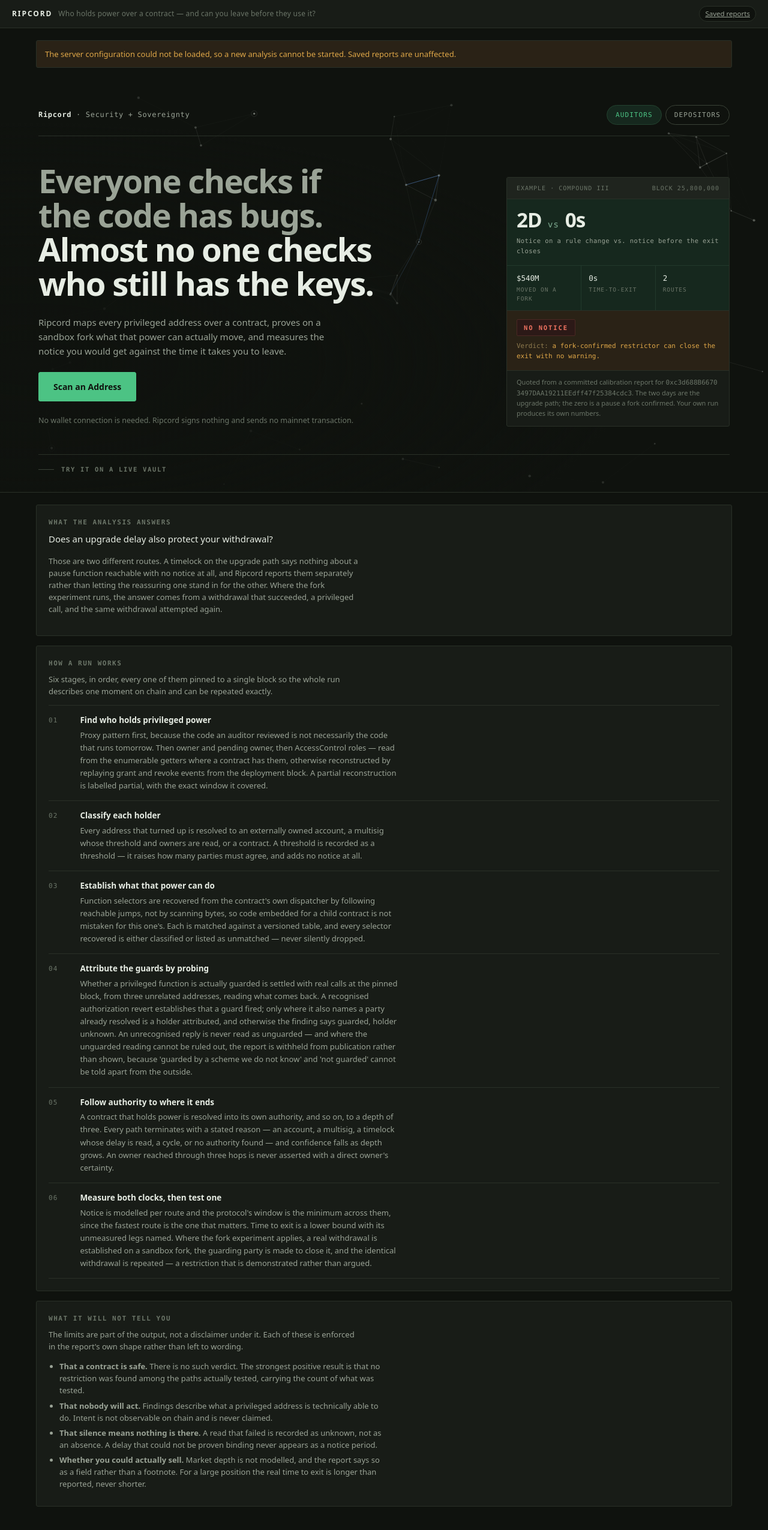
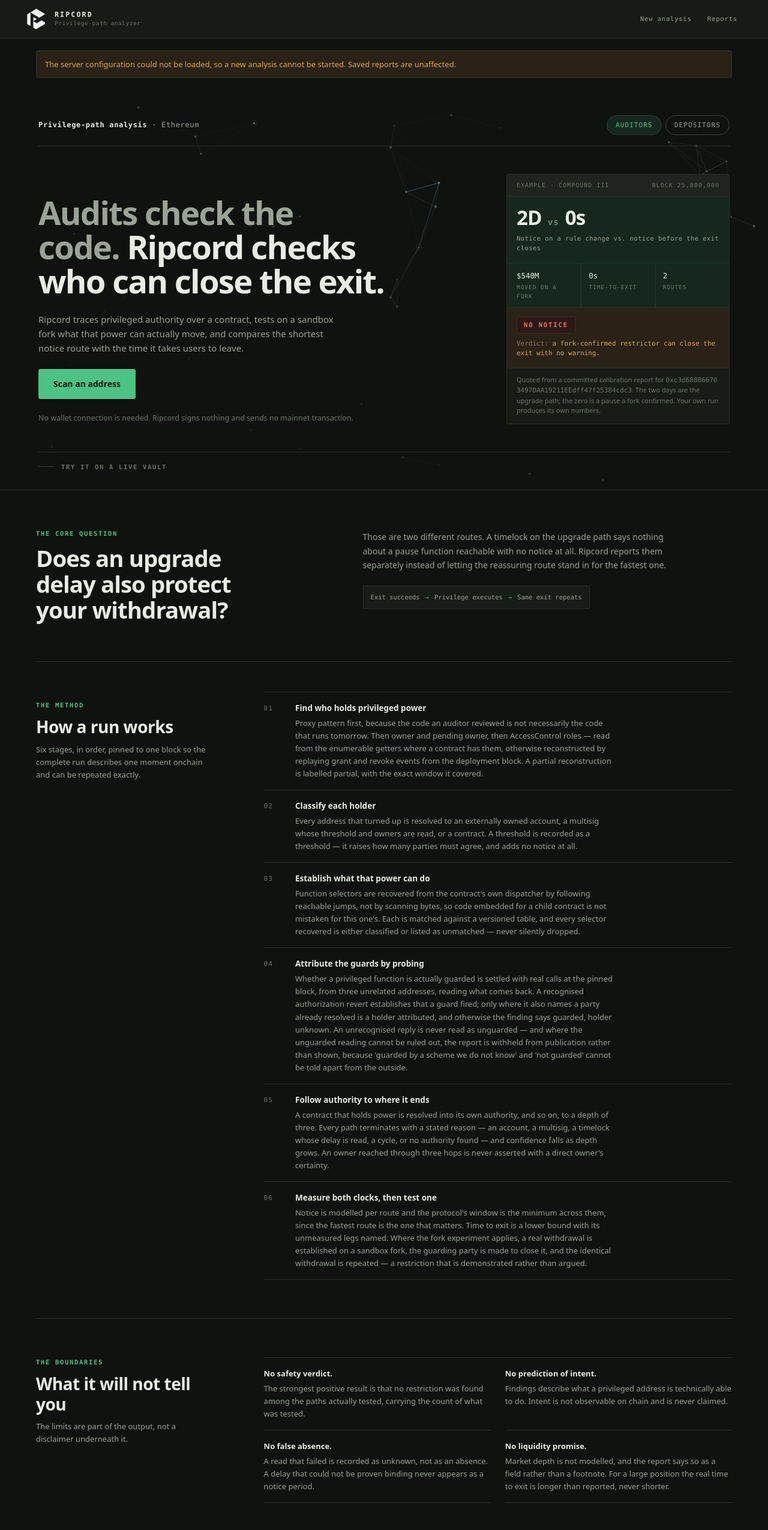
Before and after one commit to thomasdevving/ripcord, a React (Vite) app in the folder web/: page / in a window 1280 px wide. Shown: the top 2550 px of the page at 60% size. Built offline with nearby package versions, Linux system fonts and the light colour scheme; no server answers.

Commit message:
Polish webapp branding and homepage layout

```diff
--- a/web/index.html
+++ b/web/index.html
@@ -3,10 +3,12 @@
   <head>
     <meta charset="utf-8" />
     <meta name="viewport" content="width=device-width, initial-scale=1" />
-    <title>Ripcord — who holds power over a contract, and can you leave before they use it</title>
+    <meta name="theme-color" content="#0f120e" />
+    <link rel="icon" type="image/png" href="/ripcord-mark.png" />
+    <title>Ripcord — who can close the exit?</title>
     <meta
       name="description"
-      content="Ripcord maps privileged power over an EVM contract, measures the notice before the rules can change, and tests on a fork whether a holder's exit can be closed."
+      content="Ripcord traces privileged power over an EVM contract, measures the notice before the rules can change, and tests on a fork whether a holder's exit can be closed."
     />
     <!-- No analytics, no third-party font, no remote script. Every asset is
          same-origin, so opening a report page contacts nobody but this server. -->
--- a/web/src/App.tsx
+++ b/web/src/App.tsx
@@ -45,20 +45,39 @@ export function App(): ReactElement {
             navigate({ name: "home" });
           }}
         >
-          RIPCORD
-          <span>Who holds power over a contract — and can you leave before they use it?</span>
+          <span className="brand-mark" aria-hidden="true">
+            <img src="/ripcord-mark.png" alt="" />
+          </span>
+          <span className="brand-copy">
+            <span className="brand-name">RIPCORD</span>
+            <span className="brand-tagline">Privilege-path analyzer</span>
+          </span>
         </a>
         <div className="topbar-spacer" />
+        <nav className="topbar-nav" aria-label="Primary navigation">
+          <a
+            href="/scan"
+            className={`topbar-link ${route.name === "scan" ? "active" : ""}`}
+            aria-current={route.name === "scan" ? "page" : undefined}
+            onClick={(e) => {
+              e.preventDefault();
+              navigate({ name: "scan" });
+            }}
+          >
+            New analysis
+          </a>
           <a
             href="/saved"
-          className="chip"
+            className={`topbar-link ${route.name === "saved" || route.name === "report" ? "active" : ""}`}
+            aria-current={route.name === "saved" ? "page" : undefined}
             onClick={(e) => {
               e.preventDefault();
               navigate({ name: "saved" });
             }}
           >
-          Saved reports
+            Reports
           </a>
+        </nav>
       </header>
 
       {configError && (
--- a/web/src/components/Hero.tsx
+++ b/web/src/components/Hero.tsx
@@ -46,9 +46,9 @@ type View = "auditors" | "depositors";
 
 const SUBHEAD: Record<View, string> = {
   auditors:
-    "Ripcord maps every privileged address over a contract, proves on a sandbox fork what that power can actually move, and measures the notice you would get against the time it takes you to leave.",
+    "Ripcord traces privileged authority over a contract, tests on a sandbox fork what that power can actually move, and compares the shortest notice route with the time it takes users to leave.",
   depositors:
-    "Ripcord reads which keys are still held over the vault you are in, shows on a sandbox fork what those keys can close, and tells you whether your withdrawal clears before the rules can change.",
+    "Ripcord traces who can still change the vault you are in, tests on a sandbox fork whether they can close its exit, and compares their fastest route with your time to leave.",
 };
 
 /**
@@ -380,7 +380,7 @@ export function Hero({
       <div className="hb-frame">
         <div className="hb-top">
           <p className="hb-eyebrow">
-            <b>Ripcord</b> · Security + Sovereignty
+            <b>Privilege-path analysis</b> · Ethereum
           </p>
           <div className="hb-segmented" role="group" aria-label="Point of view">
             {(["auditors", "depositors"] as const).map((v) => (
@@ -400,19 +400,19 @@ export function Hero({
         <div className="hb-stage">
           <div className="hb-copy">
             <h1 className="hb-headline" id="hb-headline">
-              <span className="hb-setup">Everyone checks if the code has bugs.</span>{" "}
-              Almost no one checks who still has the keys.
+              <span className="hb-setup">Audits check the code.</span>{"\u00a0"}
+              Ripcord checks who can close the exit.
             </h1>
 
             <p className="hb-sub">{SUBHEAD[view]}</p>
 
             <div className="hb-actions">
               <button className="hb-btn" type="button" onClick={onScan}>
-                Scan an Address
+                Scan an address
               </button>
               {onOpenSample && (
                 <button className="hb-link" type="button" onClick={onOpenSample}>
-                  See a Sample Report
+                  See a sample report
                 </button>
               )}
             </div>
--- a/web/src/screens/HomeScreen.tsx
+++ b/web/src/screens/HomeScreen.tsx
@@ -10,7 +10,10 @@
  * and in exchange the form is no longer squeezed to stay under a headline and
  * the headline is no longer squeezed to stay above a form.
  *
- * Nothing else was added. The page is a hero and one short section, and it ends.
+ * Below the hero, three editorial sections answer the obvious trust questions:
+ * what the analysis asks, how it reaches an answer, and what it refuses to
+ * claim. They share rules rather than separate dashboard cards so this reads as
+ * one explanation, not as three unrelated product panels.
  */
 import { useEffect, useState } from "react";
 import type { ConfigResponse } from "@shared/dto";
@@ -102,29 +105,42 @@ export function HomeScreen({ config }: { config: ConfigResponse | null }): React
         liveDisabledReason={config?.liveRuns.reason ?? null}
       />
 
-      <main className="container">
-        <section className="card">
-          <h3>What the analysis answers</h3>
-          <p className="statement" style={{ marginTop: 0, maxWidth: "68ch" }}>
-            Does an upgrade delay also protect your withdrawal?
-          </p>
-          <p className="note" style={{ maxWidth: "70ch" }}>
-            Those are two different routes. A timelock on the upgrade path says nothing about a pause function reachable
-            with no notice at all, and Ripcord reports them separately rather than letting the reassuring one stand in for
-            the other. Where the fork experiment runs, the answer comes from a withdrawal that succeeded, a privileged
-            call, and the same withdrawal attempted again.
-          </p>
+      <main className="container home-content">
+        <section className="home-answer" aria-labelledby="home-question">
+          <div>
+            <p className="section-label">The core question</p>
+            <h2 className="home-question" id="home-question">
+              Does an upgrade delay also protect your withdrawal?
+            </h2>
+          </div>
+          <div className="home-answer-copy">
+            <p>
+              Those are two different routes. A timelock on the upgrade path says nothing about a pause function reachable
+              with no notice at all. Ripcord reports them separately instead of letting the reassuring route stand in for
+              the fastest one.
+            </p>
+            <div className="fork-sequence" aria-label="Fork experiment sequence">
+              <span>Exit succeeds</span>
+              <span aria-hidden="true">→</span>
+              <span>Privilege executes</span>
+              <span aria-hidden="true">→</span>
+              <span>Same exit repeats</span>
+            </div>
+          </div>
         </section>
 
         {/* Numbered because this genuinely is a sequence: each step consumes what
             the one before it established, and the last two cannot run without the
             addresses the first three resolved. */}
-        <section className="card">
-          <h3>How a run works</h3>
-          <p className="note" style={{ marginTop: 0, maxWidth: "70ch" }}>
-            Six stages, in order, every one of them pinned to a single block so the whole run describes one moment on
-            chain and can be repeated exactly.
-          </p>
+        <section className="home-method" aria-labelledby="method-title">
+          <header className="home-section-heading">
+            <p className="section-label">The method</p>
+            <h2 id="method-title">How a run works</h2>
+            <p>
+              Six stages, in order, pinned to one block so the complete run describes one moment onchain and can be
+              repeated exactly.
+            </p>
+          </header>
 
           <ol className="steps">
             {STEPS.map((step, i) => (
@@ -139,27 +155,27 @@ export function HomeScreen({ config }: { config: ConfigResponse | null }): React
           </ol>
         </section>
 
-        <section className="card">
-          <h3>What it will not tell you</h3>
-          <p className="note" style={{ marginTop: 0, maxWidth: "70ch" }}>
-            The limits are part of the output, not a disclaimer under it. Each of these is enforced in the report's own
-            shape rather than left to wording.
-          </p>
-          <ul className="plain" style={{ maxWidth: "70ch" }}>
+        <section className="home-limits" aria-labelledby="limits-title">
+          <header className="home-section-heading">
+            <p className="section-label">The boundaries</p>
+            <h2 id="limits-title">What it will not tell you</h2>
+            <p>The limits are part of the output, not a disclaimer underneath it.</p>
+          </header>
+          <ul className="limit-grid">
             <li>
-              <strong>That a contract is safe.</strong> There is no such verdict. The strongest positive result is that
+              <strong>No safety verdict.</strong> The strongest positive result is that
               no restriction was found among the paths actually tested, carrying the count of what was tested.
             </li>
             <li>
-              <strong>That nobody will act.</strong> Findings describe what a privileged address is technically able to
+              <strong>No prediction of intent.</strong> Findings describe what a privileged address is technically able to
               do. Intent is not observable on chain and is never claimed.
             </li>
             <li>
-              <strong>That silence means nothing is there.</strong> A read that failed is recorded as unknown, not as an
+              <strong>No false absence.</strong> A read that failed is recorded as unknown, not as an
               absence. A delay that could not be proven binding never appears as a notice period.
             </li>
             <li>
-              <strong>Whether you could actually sell.</strong> Market depth is not modelled, and the report says so as a
+              <strong>No liquidity promise.</strong> Market depth is not modelled, and the report says so as a
               field rather than a footnote. For a large position the real time to exit is longer than reported, never
               shorter.
             </li>
--- a/web/src/screens/ScanScreen.tsx
+++ b/web/src/screens/ScanScreen.tsx
@@ -113,7 +113,7 @@ export function ScanScreen({ config }: { config: ConfigResponse | null }): React
   };
 
   return (
-    <main className="container">
+    <main className="container scan-page">
       <section className="card">
         <p className="crumb">
           <button
--- a/web/src/styles.css
+++ b/web/src/styles.css
@@ -33,6 +33,7 @@
 
 :root {
   color-scheme: dark;
+  --topbar-height: 64px;
 
   /* Ground first, and it is the hero band's ground on purpose. */
   --plane: #0f120e;
@@ -115,26 +116,72 @@ a { color: var(--accent); }
 .topbar {
   display: flex;
   align-items: center;
-  gap: 16px;
-  padding: 10px 20px;
+  gap: 20px;
+  min-height: var(--topbar-height);
+  padding: 0 max(20px, calc((100vw - 1240px) / 2 + 20px));
   border-bottom: 1px solid var(--border);
-  background: var(--surface-1);
+  background: color-mix(in srgb, var(--surface-1) 94%, transparent);
+  backdrop-filter: blur(12px);
   position: sticky;
   top: 0;
   z-index: 20;
-  flex-wrap: wrap;
 }
 
 .brand {
-  font-weight: 700;
-  letter-spacing: 0.16em;
-  font-size: 12px;
+  display: inline-flex;
+  align-items: center;
+  gap: 11px;
   color: var(--text-primary);
   text-decoration: none;
+  min-width: 0;
 }
-.brand span { color: var(--muted); font-weight: 500; letter-spacing: 0.02em; margin-left: 10px; }
+
+.brand-mark {
+  display: block;
+  width: 40px;
+  height: 40px;
+  flex: none;
+}
+.brand-mark img {
+  display: block;
+  width: 100%;
+  height: 100%;
+  filter: invert(1);
+  opacity: 0.94;
+}
+
+.brand-copy { display: flex; flex-direction: column; gap: 1px; min-width: 0; }
+.brand-name {
+  font-family: var(--mono);
+  font-weight: 700;
+  letter-spacing: 0.19em;
+  font-size: 11.5px;
+  line-height: 1.2;
+}
+.brand-tagline {
+  font-family: var(--mono);
+  color: var(--muted);
+  font-size: 9.5px;
+  letter-spacing: 0.055em;
+  line-height: 1.3;
+}
 
 .topbar-spacer { flex: 1; }
+
+.topbar-nav { display: flex; align-items: center; gap: 4px; }
+.topbar-link {
+  border: 1px solid transparent;
+  border-radius: 3px;
+  padding: 7px 10px;
+  color: var(--text-secondary);
+  font-family: var(--mono);
+  font-size: 10.5px;
+  letter-spacing: 0.08em;
+  text-decoration: none;
+  white-space: nowrap;
+}
+.topbar-link:hover { color: var(--text-primary); border-color: var(--border); }
+.topbar-link.active { color: var(--accent); background: var(--good-bg); border-color: var(--border); }
 
 .container { width: 100%; max-width: 1200px; margin: 0 auto; padding: 20px; }
 /* Belt to the braces above: nothing inside the page shell may exceed it. */
@@ -343,7 +390,7 @@ label {
   background: var(--surface-1);
   border-bottom: 1px solid var(--border);
   position: sticky;
-  top: 41px;
+  top: var(--topbar-height);
   z-index: 15;
 }
 .runbar .item { display: flex; flex-direction: column; gap: 2px; }
@@ -585,9 +632,123 @@ pre.raw {
 .step-title { margin: 0 0 4px; font-size: 13.5px; font-weight: 600; }
 .step-text { margin: 0; font-size: 13px; line-height: 1.62; color: var(--text-secondary); max-width: 72ch; }
 
+/* --- home editorial -------------------------------------------------------
+ *
+ * The hero makes the claim; this area earns it. Long explanatory copy is laid
+ * out as one document separated by rules, rather than as a stack of dashboard
+ * cards. The left column supplies the question or section premise and the right
+ * column carries the evidence and sequence.
+ */
+
+.home-content { padding-top: 0; padding-bottom: 72px; }
+.home-content > section {
+  padding: clamp(34px, 5vw, 64px) 0;
+  border-bottom: 1px solid var(--border);
+}
+
+.section-label {
+  margin: 0 0 12px;
+  color: var(--accent);
+  font-family: var(--mono);
+  font-size: 10.5px;
+  font-weight: 600;
+  letter-spacing: 0.16em;
+  text-transform: uppercase;
+}
+
+.home-answer {
+  display: grid;
+  grid-template-columns: minmax(280px, 0.85fr) minmax(360px, 1.15fr);
+  gap: clamp(36px, 7vw, 96px);
+  align-items: start;
+}
+.home-question {
+  max-width: 18ch;
+  margin: 0;
+  font-size: clamp(1.65rem, 3vw, 2.55rem);
+  line-height: 1.12;
+  letter-spacing: -0.025em;
+  text-wrap: balance;
+}
+.home-answer-copy > p {
+  max-width: 64ch;
+  margin: 2px 0 22px;
+  color: var(--text-secondary);
+  font-size: 14px;
+  line-height: 1.7;
+}
+
+.fork-sequence {
+  display: flex;
+  align-items: center;
+  gap: 9px;
+  max-width: max-content;
+  padding: 10px 12px;
+  border: 1px solid var(--border);
+  background: var(--surface-1);
+  color: var(--text-secondary);
+  font-family: var(--mono);
+  font-size: 10.5px;
+}
+.fork-sequence span:nth-child(even) { color: var(--accent); }
+
+.home-method,
+.home-limits {
+  display: grid;
+  grid-template-columns: minmax(220px, 290px) minmax(0, 1fr);
+  gap: clamp(36px, 7vw, 96px);
+  align-items: start;
+}
+.home-section-heading h2 {
+  margin: 0 0 10px;
+  font-size: clamp(1.4rem, 2.2vw, 1.9rem);
+  line-height: 1.18;
+  letter-spacing: -0.02em;
+}
+.home-section-heading > p:last-child {
+  margin: 0;
+  color: var(--text-secondary);
+  font-size: 13px;
+  line-height: 1.65;
+}
+.home-method .steps { margin-top: -14px; }
+.home-method .step { padding: 16px 0; }
+
+.limit-grid {
+  display: grid;
+  grid-template-columns: repeat(2, minmax(0, 1fr));
+  gap: 0 24px;
+  list-style: none;
+  margin: 0;
+  padding: 0;
+  border-top: 1px solid var(--border);
+}
+.limit-grid li {
+  min-width: 0;
+  padding: 16px 0;
+  border-bottom: 1px solid var(--border);
+  color: var(--text-secondary);
+  font-size: 13px;
+  line-height: 1.62;
+}
+.limit-grid strong { display: block; margin-bottom: 4px; color: var(--text-primary); font-weight: 600; }
+
+.scan-page { max-width: 960px; padding-top: 30px; padding-bottom: 56px; }
+.scan-page section.card { padding: clamp(20px, 3vw, 34px); }
+
+@media (max-width: 760px) {
+  .home-answer,
+  .home-method,
+  .home-limits { grid-template-columns: minmax(0, 1fr); gap: 24px; }
+  .home-method .steps { margin-top: 0; }
+}
+
 @media (max-width: 560px) {
   .step { grid-template-columns: minmax(0, 1fr); gap: 4px; }
   .step-n { padding-top: 0; }
+  .limit-grid { grid-template-columns: minmax(0, 1fr); }
+  .fork-sequence { align-items: flex-start; flex-direction: column; max-width: none; }
+  .fork-sequence span:nth-child(even) { transform: rotate(90deg); margin-left: 7px; }
 }
 
 /* --- misc ----------------------------------------------------------------- */
@@ -641,10 +802,10 @@ ul.plain li { margin-bottom: 5px; font-size: 13px; color: var(--text-secondary);
 
 /* --- hero band ------------------------------------------------------------
  *
- * A committed dark band, whatever theme the rest of the app is in. Its tokens
- * are scoped to `.hb` and never touch the app's, so the light and dark
- * stylesheets above are unaffected and a theme switch cannot leave this band
- * half-repainted.
+ * The hero and application shell deliberately share one dark palette. Its
+ * local tokens remain scoped to `.hb`, keeping the canvas and example card
+ * independently tunable without letting their component names leak into report
+ * styles.
  *
  * The palette is the design's own, with one rule carried over from the top of
  * this file: GREEN IS NOT A SAFETY COLOUR. Here it marks the exit concept, the
@@ -703,6 +864,7 @@ ul.plain li { margin-bottom: 5px; font-size: 13px; color: var(--text-secondary);
 .hb-frame {
   position: relative;
   z-index: 2;
+  min-width: 0;
   max-width: 1240px;
   margin: 0 auto;
   padding: clamp(18px, 2.6vw, 28px) clamp(20px, 4vw, 44px) clamp(20px, 2.6vw, 30px);
@@ -748,7 +910,7 @@ ul.plain li { margin-bottom: 5px; font-size: 13px; color: var(--text-secondary);
   align-items: end;
 }
 
-.hb-copy { display: flex; flex-direction: column; gap: clamp(16px, 1.8vw, 24px); max-width: 44rem; }
+.hb-copy { display: flex; flex-direction: column; gap: clamp(16px, 1.8vw, 24px); max-width: 44rem; min-width: 0; }
 
 .hb-headline {
   margin: 0;
@@ -803,7 +965,7 @@ ul.plain li { margin-bottom: 5px; font-size: 13px; color: var(--text-secondary);
 
 /* --- example card --- */
 
-.hb-card { position: relative; z-index: 3; background: var(--hb-surface); border: 1px solid var(--hb-rule); border-radius: 3px; }
+.hb-card { position: relative; z-index: 3; min-width: 0; background: var(--hb-surface); border: 1px solid var(--hb-rule); border-radius: 3px; }
 
 .hb-card-meta {
   display: flex;
@@ -905,10 +1067,22 @@ ul.plain li { margin-bottom: 5px; font-size: 13px; color: var(--text-secondary);
 }
 
 @media (max-width: 560px) {
-  .hb-card { max-width: none; }
+  :root { --topbar-height: 58px; }
+  .topbar { gap: 10px; padding-inline: 12px; }
+  .brand { gap: 8px; }
+  .brand-mark { width: 34px; height: 34px; }
+  .brand-tagline { display: none; }
+  .topbar-nav { gap: 0; }
+  .topbar-link { padding-inline: 7px; font-size: 9.5px; }
+  .hb-frame { padding-inline: 20px; }
+  .hb-headline { font-size: clamp(2rem, 10.5vw, 2.55rem); }
+  .hb-actions { flex-direction: column; align-items: stretch; gap: 14px; }
+  .hb-btn { width: 100%; flex: none; }
+  .hb-link { align-self: flex-start; }
+  .hb-card { width: 100%; max-width: none; }
+  .hb-card-meta { align-items: flex-start; flex-direction: column; gap: 3px; }
   .hb-stat { padding: 10px 9px; }
   .hb-stat:first-child { padding-left: 16px; }
-  .hb-btn { flex: 1 1 auto; }
 }
 
 /* --- print ----------------------------------------------------------------
```
Also changed, not shown: web/public/ripcord-mark.png (added), 1 other file (tests, documents, lock files or other folders). Lines whose indentation alone changed are shown as unchanged.
